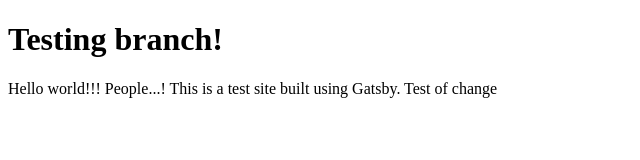
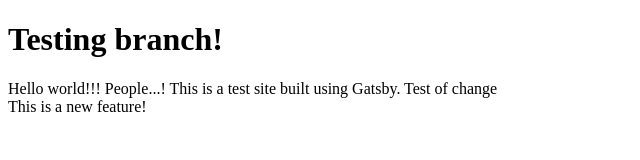
Before and after one commit to jordansali/les-innovateurs-db, a Gatsby site in the folder front-end/hello-world/: page / in a window 1280 px wide. Shown: the whole page, without its empty margins (0-640 px from the left). Built offline with nearby package versions, Linux system fonts and the light colour scheme; Gatsby itself is replaced by a stand-in of ours.

Commit message:
Added feature as per pbi#78

```diff
--- a/front-end/hello-world/src/pages/index.js
+++ b/front-end/hello-world/src/pages/index.js
@@ -4,5 +4,6 @@ export default () => (
     <div>
         <h1>Testing branch!</h1>
         <div>Hello world!!! People...! This is a test site built using Gatsby. Test of change</div>
+        <div>This is a new feature!</div>
     </div>
 )
```
